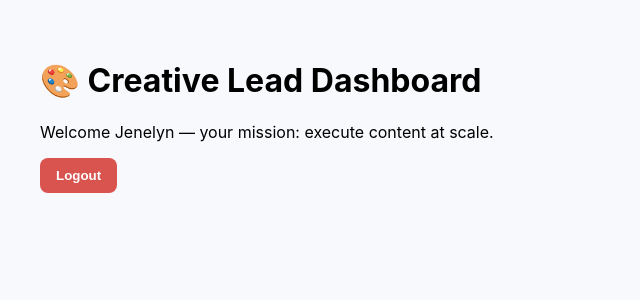
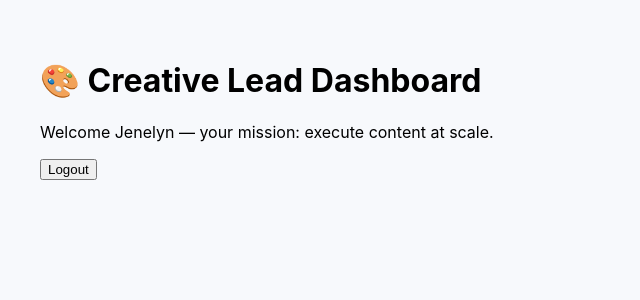
Before and after one commit to nyumbayetuorg-prog/ny-hid, a Next.js app: page /ops in a window 1280 px wide. Shown: the top 300 px of the page, without its empty margins (0-640 px from the left). Built offline with nearby package versions, Linux system fonts and the light colour scheme.

Commit message:
Update LogoutButton.js
Logout Button

```diff
--- a/components/LogoutButton.js
+++ b/components/LogoutButton.js
@@ -1,21 +1,13 @@
 export default function LogoutButton() {
-  const handleLogout = async () => {
+  const logout = async () => {
     await fetch("/api/logout");
     window.location.href = "/login";
   };
 
   return (
     <button
-      onClick={handleLogout}
-      style={{
-        background: "#d9534f",
-        color: "white",
-        border: "none",
-        padding: "10px 16px",
-        borderRadius: "8px",
-        cursor: "pointer",
-        fontWeight: "bold",
-      }}
+      onClick={logout}
+      className="px-4 py-2 bg-red-600 text-white rounded-lg hover:bg-red-700 transition font-semibold"
     >
       Logout
     </button>
```
